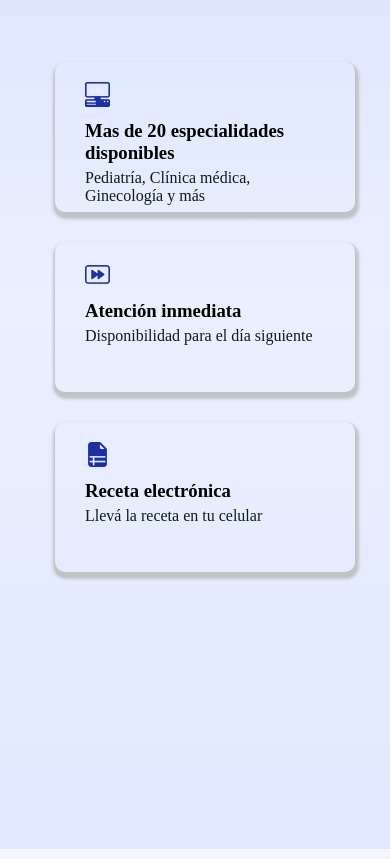
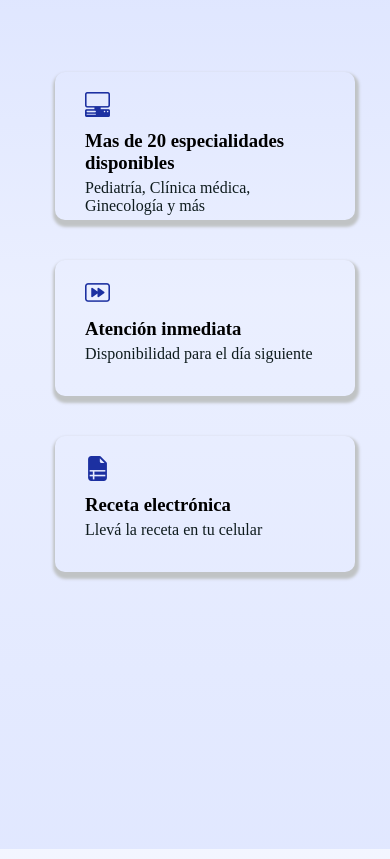
Before and after one commit to Orlandperez/Cl-nica-SePrice, a plain HTML site: page index.html in a window 390 px wide. Shown: the part 974-1833 px from the top of the page. Drawn offline with nearby package versions, Linux system fonts and the light colour scheme.

Commit message:
actualizacion inicio v1.1

```diff
--- a/css/index.css
+++ b/css/index.css
@@ -339,7 +339,7 @@ a {
         height: 540px;
     }
     .atencion .atencion-veneficios div{
-        margin-top: 30px;
+        margin-top: 40px;
     }
 
     /* ................................   */
```
